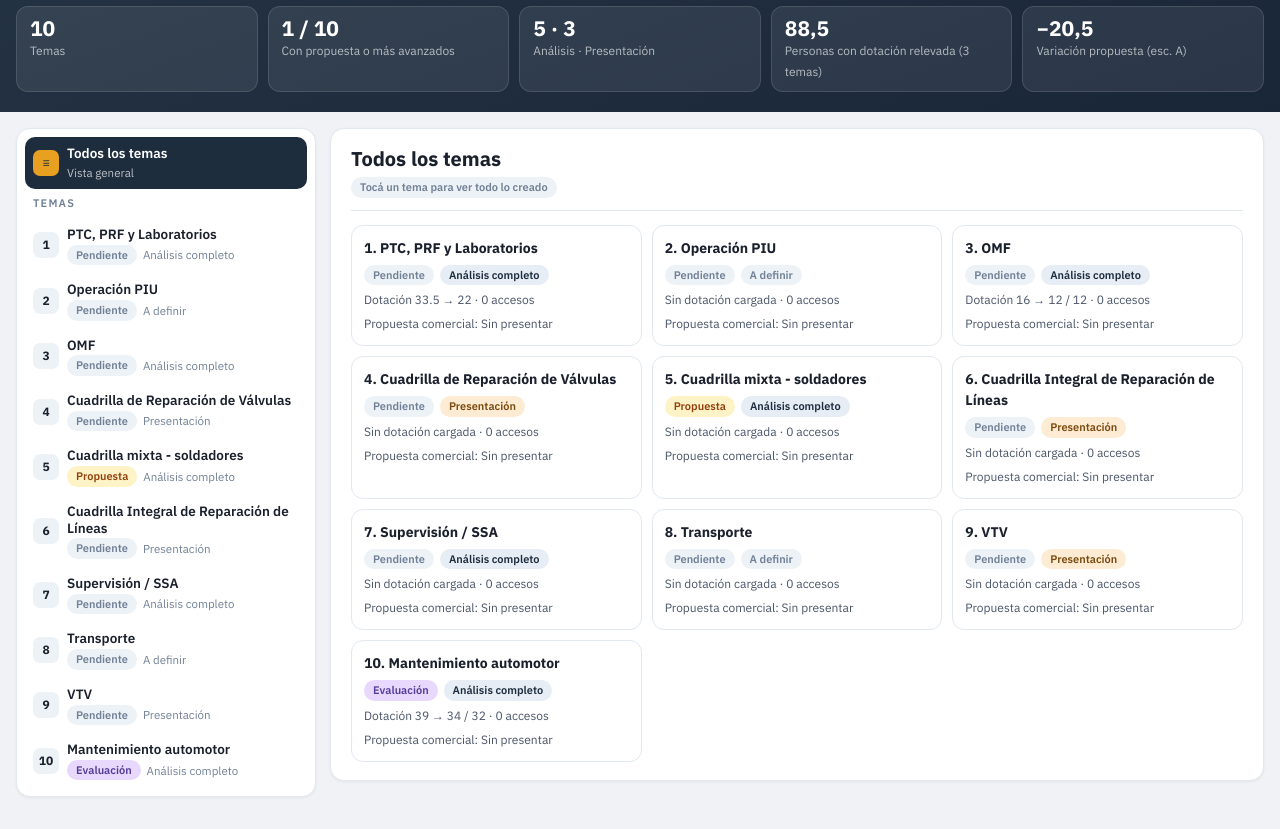
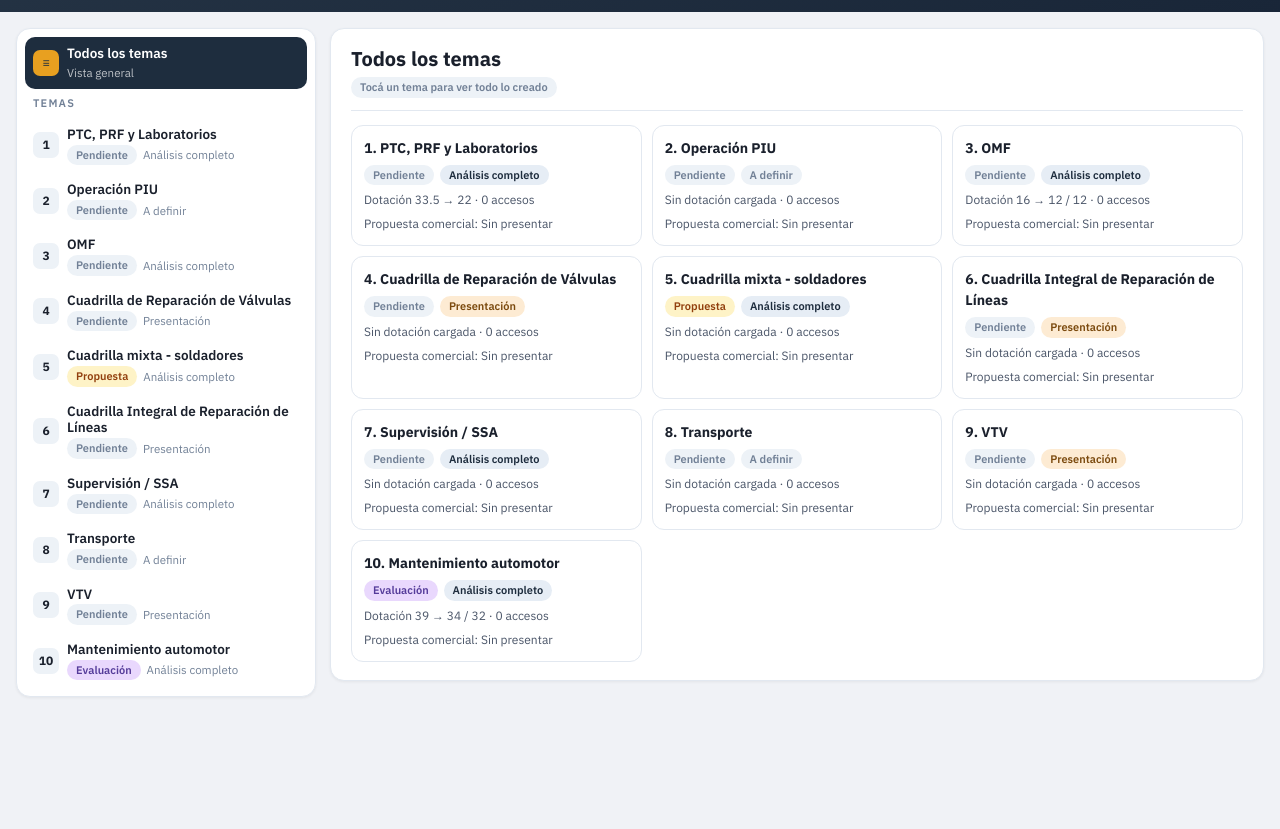
Before and after one commit to laucampobsegunda-crypto/Restructuracion, a plain HTML site: page index.html in a window 1280 px wide. Shown: the part 83-912 px from the top of the page. After the commit the page ends 812 px from the top, so only its background shows below. Drawn offline with Linux system fonts and the light colour scheme; no server answers.

Commit message:
Add files via upload

```diff
--- a/index.html
+++ b/index.html
@@ -120,9 +120,7 @@ textarea{min-height:70px;resize:vertical}
     <div><h1>Panel de Reestructuración</h1><div class="sub">Cambios de estructura y servicios por sector · PETROSAR</div></div>
   </div>
   <button type="button" id="b-mode" hidden style="position:absolute;top:18px;right:max(16px,calc((100vw - 1320px)/2 + 16px));background:rgba(255,255,255,.1);border:1px solid rgba(255,255,255,.25);color:#fff;border-radius:9px;padding:6px 12px;font:600 12px var(--font);cursor:pointer">Modo edición</button>
-  <div class="hk" id="hk">
-    <div><b>—</b><span>Temas</span></div>
-  </div>
+  <div id="hk" hidden></div>
 </div></header>
 
 <main><div class="wrap"><div class="layout">
```
